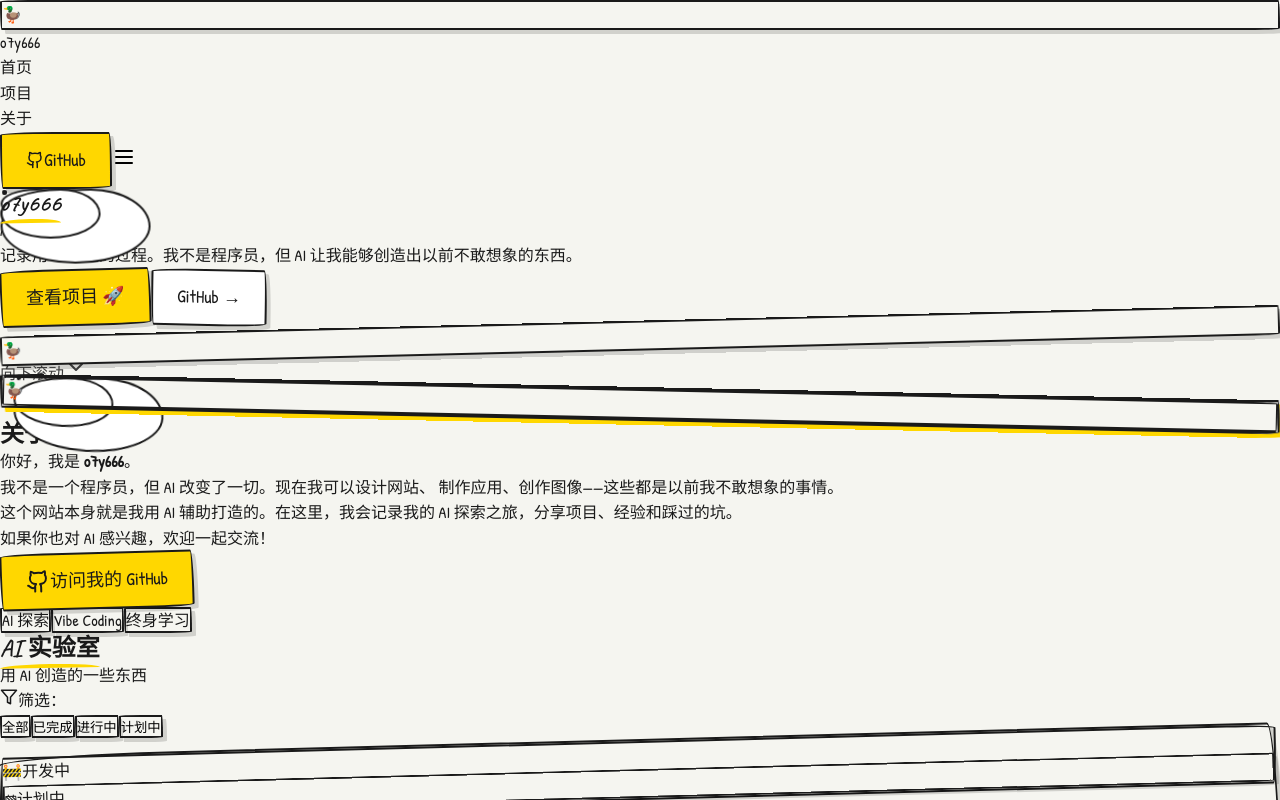
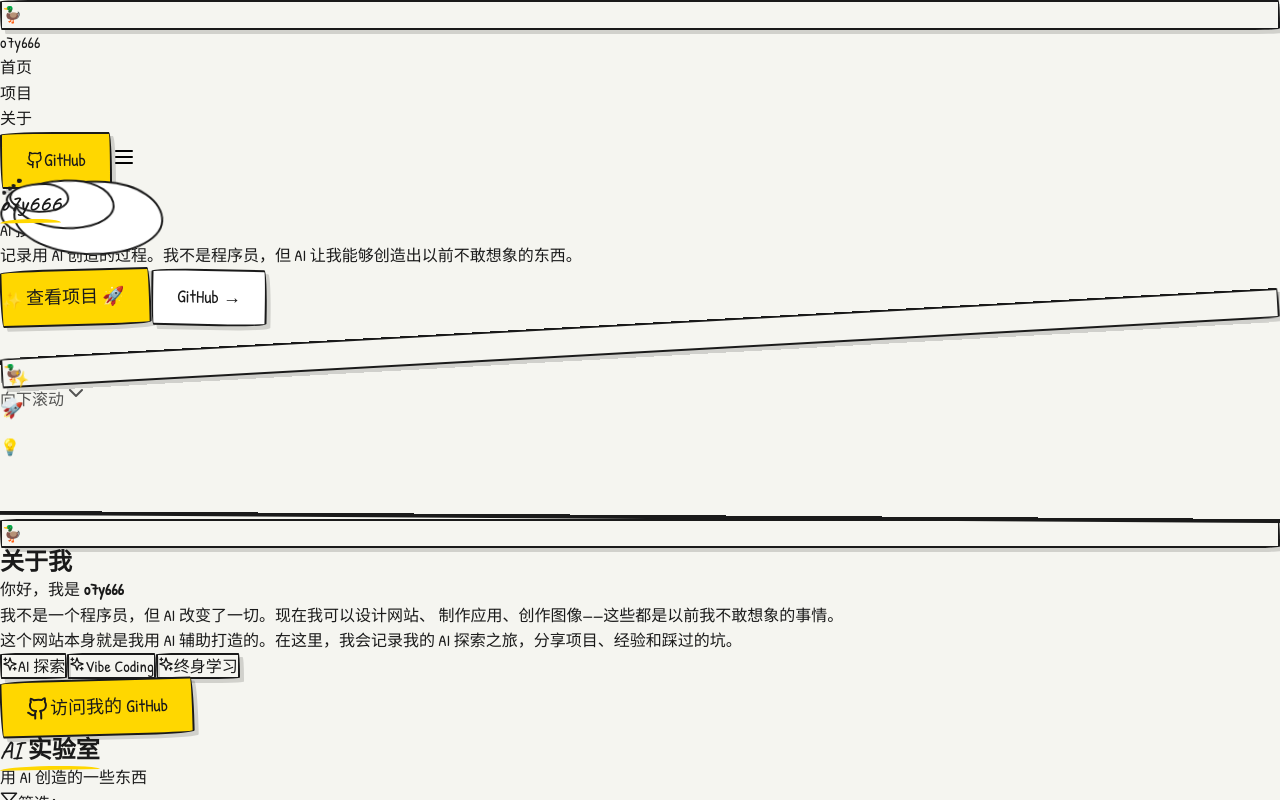
Before and after one commit to o7y666/o7y666_web, a React (Vite) app: page / in a window 1280 px wide. Shown: the top 800 px of the page. Built offline with nearby package versions, Linux system fonts and the light colour scheme.

Commit message:
fix: 优化布局视觉平衡，Hero和About区块改为居中布局

```diff
--- a/src/components/sections/About.tsx
+++ b/src/components/sections/About.tsx
@@ -1,33 +1,31 @@
 import { motion } from 'framer-motion';
-import { HandDrawnCard } from '../ui/HandDrawnCard';
 import { HandDrawnButton } from '../ui/HandDrawnButton';
 import { siteConfig } from '../../data/siteConfig';
-import { Github } from 'lucide-react';
+import { Github, Sparkles } from 'lucide-react';
 
 /**
  * About 区块
- * 关于我 - 增强动画版本
+ * 关于我 - 居中对齐优化版
  */
 const About: React.FC = () => {
-  // 容器动画配置
+  // 容器动画
   const containerVariants = {
     hidden: { opacity: 0 },
     visible: {
       opacity: 1,
       transition: {
-        staggerChildren: 0.2,
+        staggerChildren: 0.15,
         delayChildren: 0.1,
       },
     },
   };
 
-  // 子元素动画配置
+  // 子元素动画
   const itemVariants = {
-    hidden: { opacity: 0, y: 30, rotate: -1 },
+    hidden: { opacity: 0, y: 30 },
     visible: {
       opacity: 1,
       y: 0,
-      rotate: 0,
       transition: {
         duration: 0.6,
         ease: [0.4, 0, 0.2, 1],
@@ -35,7 +33,7 @@ const About: React.FC = () => {
     },
   };
 
-  // 头像卡片动画
+  // 头像动画
   const avatarVariants = {
     hidden: { opacity: 0, scale: 0.8, rotate: -5 },
     visible: {
@@ -44,7 +42,7 @@ const About: React.FC = () => {
       rotate: 0,
       transition: {
         duration: 0.8,
-        ease: [0.34, 1.56, 0.64, 1], // 弹性效果
+        ease: [0.34, 1.56, 0.64, 1],
       },
     },
   };
@@ -61,88 +59,91 @@ const About: React.FC = () => {
     },
   };
 
-  // 云朵装饰动画
-  const cloudVariants = {
-    animate: {
-      x: [0, 20, 0],
+  // 装饰动画
+  const decorationVariants = {
+    animate: (delay: number) => ({
       y: [0, -15, 0],
-      rotate: [0, 5, 0],
+      rotate: [0, 10, 0],
       transition: {
-        duration: 8,
+        duration: 5,
         repeat: Infinity,
         ease: 'easeInOut',
-      },
-    },
-  };
-
-  // 文字行动画
-  const textLineVariants = {
-    hidden: { opacity: 0, x: -20 },
-    visible: (i: number) => ({
-      opacity: 1,
-      x: 0,
-      transition: {
-        delay: i * 0.15,
-        duration: 0.5,
-        ease: [0.4, 0, 0.2, 1],
+        delay,
       },
     }),
   };
 
-  // 下划线动画
-  const underlineVariants = {
-    hidden: { scaleX: 0, originX: 0 },
-    visible: {
-      scaleX: 1,
-      transition: {
-        delay: 0.3,
-        duration: 0.6,
-        ease: [0.4, 0, 0.2, 1],
-      },
-    },
-  };
-
   return (
     <section id="about" className="py-20 lg:py-32 px-6 lg:px-12 bg-cream relative overflow-hidden">
-      {/* 装饰云朵 */}
+      {/* 左侧装饰 */}
       <motion.div
-        className="cloud-decoration cloud-lg bottom-20 right-10 tilt-2 opacity-30"
-        variants={cloudVariants}
+        className="absolute top-32 left-10 text-6xl opacity-20 tilt-1"
+        custom={0}
+        variants={decorationVariants}
         animate="animate"
-      />
+      >
+        ☁️
+      </motion.div>
       <motion.div
-        className="cloud-decoration cloud-md top-32 left-20 tilt-3 opacity-20"
-        variants={cloudVariants}
+        className="absolute bottom-20 left-20 text-5xl opacity-15 tilt-3"
+        custom={1}
+        variants={decorationVariants}
         animate="animate"
-        transition={{ delay: 2 }}
-      />
+      >
+        💡
+      </motion.div>
 
-      <div className="max-w-6xl mx-auto">
+      {/* 右侧装饰 */}
+      <motion.div
+        className="absolute top-40 right-10 text-6xl opacity-20 tilt-2"
+        custom={2}
+        variants={decorationVariants}
+        animate="animate"
+      >
+        🚀
+      </motion.div>
+      <motion.div
+        className="absolute bottom-32 right-20 text-5xl opacity-15 tilt-4"
+        custom={3}
+        variants={decorationVariants}
+        animate="animate"
+      >
+        ✨
+      </motion.div>
+
+      {/* 主内容 - 居中布局 */}
+      <div className="max-w-4xl mx-auto">
         <motion.div
           variants={containerVariants}
           initial="hidden"
           whileInView="visible"
           viewport={{ once: true, margin: "-100px" }}
+          className="text-center"
         >
-          <div className="grid md:grid-cols-2 gap-12 lg:gap-20 items-center">
-            {/* 头像区域 */}
+          {/* 头像 - 居中 */}
           <motion.div
-              className="flex justify-center md:justify-start"
+            className="flex justify-center mb-10"
             variants={avatarVariants}
             whileHover="hover"
           >
             <motion.div variants={avatarHoverVariants}>
-                <HandDrawnCard
-                  variant={1}
-                  tilt={2}
-                  bgColor="white"
-                  shadow="yellow"
-                  hover={false}
-                  className="p-4"
-                >
-                  <div className="w-48 h-48 md:w-64 md:h-64 bg-gradient-to-br from-duck-yellow/30 to-duck-teal/30 flex items-center justify-center hand-border-2 overflow-hidden">
+              <div className="relative">
+                {/* 头像背景装饰 */}
+                <motion.div
+                  className="absolute -inset-4 bg-duck-yellow/30 hand-border-2 -z-10"
+                  animate={{
+                    rotate: [0, 2, 0, -2, 0],
+                    scale: [1, 1.02, 1],
+                  }}
+                  transition={{
+                    duration: 4,
+                    repeat: Infinity,
+                    ease: 'easeInOut',
+                  }}
+                />
+                <div className="w-40 h-40 md:w-48 md:h-48 bg-gradient-to-br from-duck-yellow/40 to-duck-teal/40 flex items-center justify-center hand-border shadow-hand overflow-hidden">
                   <motion.span
-                      className="text-8xl"
+                    className="text-8xl md:text-9xl"
                     animate={{
                       y: [0, -5, 0],
                       rotate: [-3, 3, -3],
@@ -156,83 +157,81 @@ const About: React.FC = () => {
                     🦆
                   </motion.span>
                 </div>
-                </HandDrawnCard>
+              </div>
             </motion.div>
           </motion.div>
 
-            {/* 文字区域 */}
-            <div>
-              {/* 标题 */}
-              <motion.div variants={itemVariants} className="mb-6">
-                <h2 className="font-heading text-4xl md:text-5xl font-bold text-text-primary relative inline-block">
-                  <span className="relative z-10">关于我</span>
+          {/* 标题 - 居中 */}
+          <motion.div variants={itemVariants} className="mb-8">
+            <h2 className="font-heading text-4xl md:text-5xl font-bold text-text-primary inline-block">
+              <span className="relative">
+                关于我
                 <motion.span
-                    className="absolute bottom-0 left-0 w-full h-3 bg-duck-yellow/60 -z-0"
+                  className="absolute -bottom-2 left-0 right-0 h-3 bg-duck-yellow/60 -z-10"
                   style={{ borderRadius: '50% 50% 50% 50% / 100% 100% 0% 0%' }}
-                    variants={underlineVariants}
+                  initial={{ scaleX: 0 }}
+                  whileInView={{ scaleX: 1 }}
+                  viewport={{ once: true }}
+                  transition={{ delay: 0.3, duration: 0.6 }}
                 />
+              </span>
             </h2>
           </motion.div>
 
-              {/* 介绍文字 */}
-              <div className="space-y-4 font-body text-lg text-text-secondary leading-relaxed mb-8">
-                <motion.p
-                  custom={0}
-                  variants={textLineVariants}
-                  initial="hidden"
-                  whileInView="visible"
-                  viewport={{ once: true }}
+          {/* 介绍文字 - 居中 */}
+          <motion.div
+            variants={itemVariants}
+            className="font-body text-lg md:text-xl text-text-secondary leading-relaxed mb-8 max-w-2xl mx-auto space-y-4"
           >
+            <p>
               你好，我是{' '}
               <motion.strong
-                    className="text-text-primary bg-duck-yellow/30 px-1"
+                className="text-text-primary bg-duck-yellow/30 px-2 py-0.5 hand-border-sm"
                 whileHover={{ scale: 1.05, backgroundColor: 'rgba(255, 215, 0, 0.5)' }}
               >
                 {siteConfig.name}
               </motion.strong>
-                  。
-                </motion.p>
-
-                <motion.p
-                  custom={1}
-                  variants={textLineVariants}
-                  initial="hidden"
-                  whileInView="visible"
-                  viewport={{ once: true }}
-                >
+            </p>
+            <p>
               我不是一个程序员，但 AI 改变了一切。现在我可以设计网站、
               制作应用、创作图像——这些都是以前我不敢想象的事情。
-                </motion.p>
-
-                <motion.p
-                  custom={2}
-                  variants={textLineVariants}
-                  initial="hidden"
-                  whileInView="visible"
-                  viewport={{ once: true }}
-                >
+            </p>
+            <p>
               这个网站本身就是我用 AI 辅助打造的。在这里，我会记录我的
               AI 探索之旅，分享项目、经验和踩过的坑。
-                </motion.p>
+            </p>
+          </motion.div>
 
-                <motion.p
-                  custom={3}
-                  variants={textLineVariants}
-                  initial="hidden"
-                  whileInView="visible"
-                  viewport={{ once: true }}
-                  className="text-duck-teal font-hand text-xl"
-                >
-                  如果你也对 AI 感兴趣，欢迎一起交流！
-                </motion.p>
-              </div>
-
-              {/* GitHub 链接 */}
+          {/* 技能标签 - 居中 */}
           <motion.div
             variants={itemVariants}
-                whileHover={{ scale: 1.02 }}
-                whileTap={{ scale: 0.98 }}
+            className="flex flex-wrap justify-center gap-3 mb-10"
           >
+            {['AI 探索', 'Vibe Coding', '终身学习'].map((tag, index) => (
+              <motion.span
+                key={tag}
+                className="font-hand text-base px-5 py-2 bg-white hand-border shadow-hand flex items-center gap-2"
+                initial={{ opacity: 0, scale: 0.8 }}
+                whileInView={{ opacity: 1, scale: 1 }}
+                viewport={{ once: true }}
+                transition={{ delay: 0.5 + index * 0.1 }}
+                whileHover={{
+                  scale: 1.1,
+                  backgroundColor: '#FFD700',
+                }}
+              >
+                <Sparkles size={16} />
+                {tag}
+              </motion.span>
+            ))}
+          </motion.div>
+
+          {/* CTA 按钮 - 居中 */}
+          <motion.div
+            variants={itemVariants}
+            className="flex flex-wrap justify-center gap-4"
+          >
+            <motion.div whileHover={{ scale: 1.05 }} whileTap={{ scale: 0.95 }}>
               <HandDrawnButton
                 variant="primary"
                 size="md"
@@ -245,32 +244,7 @@ const About: React.FC = () => {
                 访问我的 GitHub
               </HandDrawnButton>
             </motion.div>
-
-              {/* 技能标签 */}
-              <motion.div
-                className="mt-8 flex flex-wrap gap-3"
-                variants={itemVariants}
-              >
-                {['AI 探索', 'Vibe Coding', '终身学习'].map((tag, index) => (
-                  <motion.span
-                    key={tag}
-                    className="font-hand text-sm px-4 py-2 bg-white hand-border shadow-hand"
-                    initial={{ opacity: 0, scale: 0.8 }}
-                    whileInView={{ opacity: 1, scale: 1 }}
-                    viewport={{ once: true }}
-                    transition={{ delay: 0.5 + index * 0.1 }}
-                    whileHover={{
-                      scale: 1.1,
-                      rotate: [0, -3, 3, 0],
-                      backgroundColor: '#FFD700',
-                    }}
-                  >
-                    {tag}
-                  </motion.span>
-                ))}
           </motion.div>
-            </div>
-          </div>
         </motion.div>
       </div>
     </section>
--- a/src/components/sections/Hero.tsx
+++ b/src/components/sections/Hero.tsx
@@ -5,7 +5,7 @@ import { ChevronDown } from 'lucide-react';
 
 /**
  * Hero 区块
- * 首屏大标题和简介 - 增强动画版本
+ * 首屏大标题和简介 - 居中对齐优化版
  */
 const Hero: React.FC = () => {
   // 容器动画配置
@@ -45,14 +45,14 @@ const Hero: React.FC = () => {
       transition: {
         delay: i * 0.08,
         duration: 0.5,
-        ease: [0.34, 1.56, 0.64, 1], // 弹性效果
+        ease: [0.34, 1.56, 0.64, 1],
       },
     }),
   };
 
   // 云朵飘动动画
   const cloudVariants = {
-    animate: {
+    animate: (delay: number) => ({
       x: [0, 15, 0],
       y: [0, -10, 0],
       rotate: [0, 3, 0],
@@ -60,8 +60,9 @@ const Hero: React.FC = () => {
         duration: 6,
         repeat: Infinity,
         ease: 'easeInOut',
+        delay,
       },
-    },
+    }),
   };
 
   // 吉祥物弹跳动画
@@ -92,42 +93,52 @@ const Hero: React.FC = () => {
 
   return (
     <section className="min-h-screen flex items-center justify-center py-20 px-6 lg:px-12 bg-cream relative overflow-hidden">
-      {/* 装饰云朵 - 带飘动动画 */}
+      {/* 装饰云朵 - 左上 */}
       <motion.div
         className="cloud-decoration cloud-md top-20 left-10 tilt-2 opacity-60"
+        custom={0}
         variants={cloudVariants}
         animate="animate"
-        style={{ animationDelay: '0s' }}
       />
       <motion.div
-        className="cloud-decoration cloud-lg top-32 right-16 tilt-1 opacity-40"
+        className="cloud-decoration cloud-sm top-40 left-32 tilt-3 opacity-40"
+        custom={1}
         variants={cloudVariants}
         animate="animate"
-        style={{ animationDelay: '2s' }}
-        transition={{ delay: 2 }}
+      />
+
+      {/* 装饰云朵 - 右上 */}
+      <motion.div
+        className="cloud-decoration cloud-lg top-24 right-16 tilt-1 opacity-40"
+        custom={2}
+        variants={cloudVariants}
+        animate="animate"
       />
       <motion.div
-        className="cloud-decoration cloud-sm bottom-48 left-1/4 tilt-3 opacity-50"
+        className="cloud-decoration cloud-md top-48 right-32 tilt-4 opacity-30"
+        custom={3}
         variants={cloudVariants}
         animate="animate"
-        transition={{ delay: 4 }}
       />
+
+      {/* 装饰云朵 - 左下 */}
       <motion.div
-        className="cloud-decoration cloud-md bottom-32 right-1/4 tilt-4 opacity-30"
+        className="cloud-decoration cloud-sm bottom-40 left-20 tilt-1 opacity-50"
+        custom={4}
         variants={cloudVariants}
         animate="animate"
-        transition={{ delay: 3 }}
       />
 
-      <div className="max-w-6xl mx-auto text-center relative z-10">
+      {/* 主内容 - 严格居中 */}
+      <div className="w-full max-w-4xl mx-auto text-center relative z-10">
         <motion.div
           variants={containerVariants}
           initial="hidden"
           animate="visible"
         >
           {/* 主标题 - 字符逐个动画 */}
-          <motion.h1 className="font-heading text-7xl md:text-8xl lg:text-9xl font-bold text-text-primary mb-4">
-            <span className="hand-underline inline-flex">
+          <motion.h1 className="font-heading text-7xl md:text-8xl lg:text-9xl font-bold text-text-primary mb-6">
+            <span className="hand-underline inline-flex justify-center">
               {titleChars.map((char, i) => (
                 <motion.span
                   key={i}
@@ -160,7 +171,7 @@ const Hero: React.FC = () => {
             {siteConfig.description}
           </motion.p>
 
-          {/* CTA 按钮 */}
+          {/* CTA 按钮 - 居中 */}
           <motion.div
             variants={itemVariants}
             className="flex flex-wrap justify-center gap-6"
@@ -198,10 +209,26 @@ const Hero: React.FC = () => {
         </motion.div>
       </div>
 
+      {/* 右下角装饰 - 平衡视觉 */}
+      <motion.div
+        className="absolute bottom-32 right-20 text-7xl opacity-20 tilt-2"
+        animate={{
+          y: [0, -15, 0],
+          rotate: [0, 5, 0],
+        }}
+        transition={{
+          duration: 4,
+          repeat: Infinity,
+          ease: 'easeInOut',
+        }}
+      >
+        ✨
+      </motion.div>
+
       {/* 底部装饰线 */}
       <div className="absolute bottom-0 left-0 right-0 h-1 bg-gradient-to-r from-transparent via-duck-yellow to-transparent" />
 
-      {/* 滚动提示 */}
+      {/* 滚动提示 - 居中 */}
       <motion.a
         href="#about"
         className="absolute bottom-8 left-1/2 -translate-x-1/2 flex flex-col items-center text-text-secondary hover:text-text-primary transition-colors"
```
Lines whose indentation alone changed are shown as unchanged.
